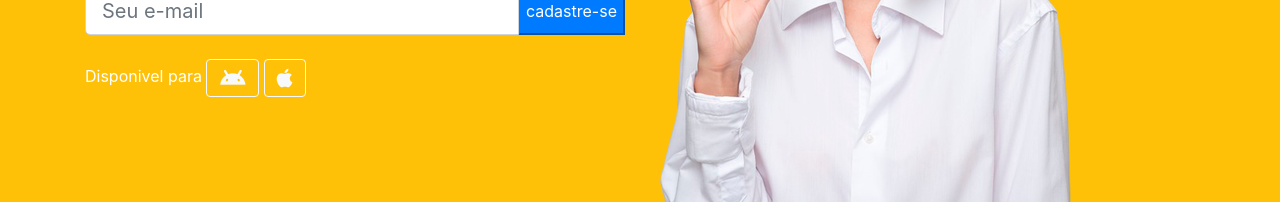
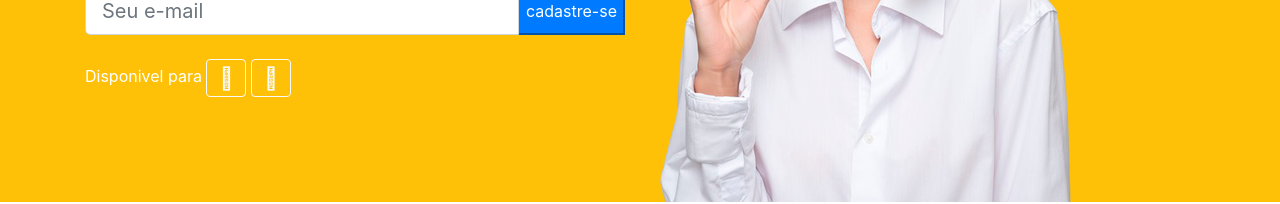
Before and after one commit to Gabriel9705/Gabriel9705.github.io, a plain HTML site: page index.html in a window 1280 px wide. Shown: the part 379-583 px from the top of the page. Drawn offline with nearby package versions, Linux system fonts and the light colour scheme.

Commit message:
Update index.html

```diff
--- a/index.html
+++ b/index.html
@@ -9,7 +9,7 @@
     <link rel="stylesheet" href="css/bootstrap.min.css">
 
     <!-- font Awesome --->
-     <link rel="stylesheet" href="fontawesome/css/all.css">
+     <link rel="stylesheet" href="fontawesome/css/fontawesome.min.css">
 
      <!--Eslito customizado-->
 
```
